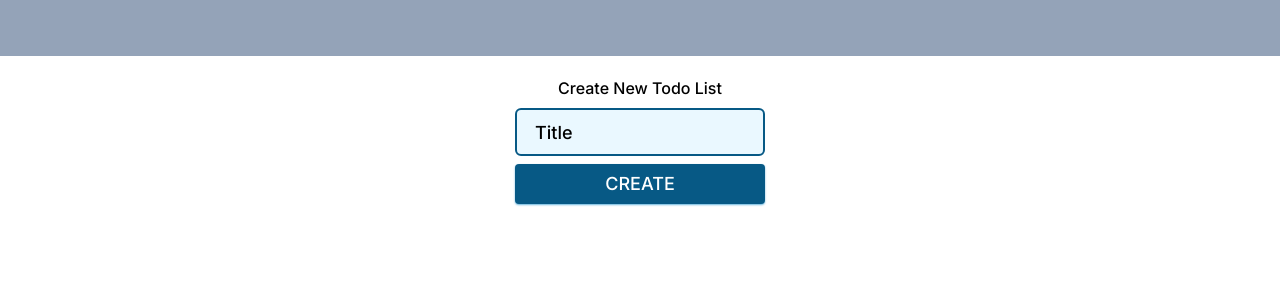
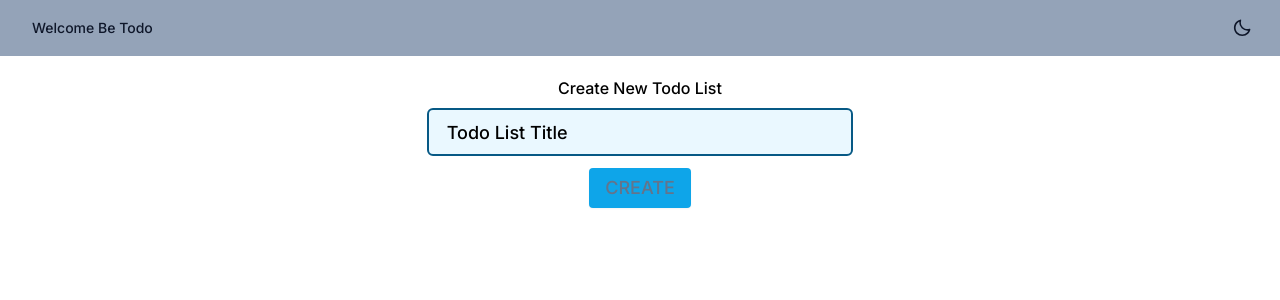
Before and after one commit to bunyaminerdal/berdal-todo-app, a Next.js app: page / in a window 1280 px wide. Shown: the top 300 px of the page. Built offline with nearby package versions, Linux system fonts and the light colour scheme.

Commit message:
:sparkles: home page

```diff
--- a/src/components/styled/navbar/index.tsx
+++ b/src/components/styled/navbar/index.tsx
@@ -7,9 +7,10 @@ import { useChangeTheme } from "@/hooks/useChangeTheme";
 const StyledNavbar = () => {
   const {
     query: { todoListId },
+    pathname,
   } = useRouter();
   const { theme, changeTheme } = useChangeTheme();
-  if (!todoListId)
+  if (pathname !== "/" && !todoListId)
     return (
       <nav className="z-50 flex h-14 w-full min-w-max items-center justify-center gap-5 bg-slate-400 px-5 dark:bg-slate-800"></nav>
     );
--- a/src/pages/[todoListId].tsx
+++ b/src/pages/[todoListId].tsx
@@ -5,7 +5,7 @@ import StyledLabel from "@/components/styled/label";
 import useTodoListById from "@/hooks/useTodoListById";
 import { createTodo, deleteTodo, updateTodo } from "@/services/todo";
 import { useRouter } from "next/router";
-import React, { RefObject, useRef, useState } from "react";
+import React, { useState } from "react";
 import { useForm, SubmitHandler, Controller } from "react-hook-form";
 import { yupResolver } from "@hookform/resolvers/yup";
 import * as yup from "yup";
@@ -59,9 +59,6 @@ const TodoList = () => {
     await mutate();
     setLoadingTodo("");
   };
-  const handleReset = () => {
-    console.log("reset");
-  };
   if (error) {
     return (
       <div className="m-20 flex flex-col justify-center gap-5">
@@ -79,8 +76,8 @@ const TodoList = () => {
   }
 
   return (
-    <div className="flex min-w-[400px] justify-center">
-      <div className="m-10 flex w-full max-w-screen-lg flex-col justify-center gap-2 ">
+    <div className="flex  justify-center">
+      <div className="m-10 flex w-full  flex-col justify-center gap-2 ">
         <span className="flex justify-center gap-2">
           <label>Title: </label>
           <label>{data?.title}</label>
@@ -88,7 +85,6 @@ const TodoList = () => {
 
         <form
           onSubmit={handleSubmit(onSubmit)}
-          onReset={handleReset}
           className="flex flex-row items-center gap-2"
           onKeyDown={(e) => {
             if (e.code === "enter") handleSubmit;
--- a/src/pages/index.tsx
+++ b/src/pages/index.tsx
@@ -1,41 +1,85 @@
 import StyledButton from "@/components/styled/button";
 
-import useSWR from "swr";
-import { useChangeTheme } from "@/hooks/useChangeTheme";
 import StyledInput from "@/components/styled/input";
-import basicApi from '@/services/basicApi';
-import Link from 'next/link';
-import { ChangeEvent, useState } from 'react';
-import { createTodoList } from '@/services/todoList';
-import { useRouter } from 'next/router';
-import { BasicFetcher } from '@/utils/fetcher';
-
+import { createTodoList } from "@/services/todoList";
+import { useRouter } from "next/router";
+import { yupResolver } from "@hookform/resolvers/yup";
+import * as yup from "yup";
+import { SubmitHandler, useForm, Controller } from "react-hook-form";
+import StyledLabel from "@/components/styled/label";
 export default function Home() {
   const { push } = useRouter();
-// const { changeTheme } = useChangeTheme();
-  const [title, setTitle] = useState('');
-  const handleChange = (e: ChangeEvent<HTMLInputElement>) => {
-    setTitle(e.target.value);
+  const schema = yup
+    .object({
+      title: yup
+        .string()
+        .required("Todo List title is required!")
+        .min(3, "Todo List title must be at least 3 chars!")
+        .max(100, "Todo List title can't be more than 100 chars"),
+    })
+    .required();
+  const {
+    control,
+    handleSubmit,
+    resetField,
+    formState: { isSubmitting, isValid },
+  } = useForm({
+    defaultValues: {
+      title: "",
+    },
+    mode: "onChange",
+    resolver: yupResolver(schema),
+  });
+
+  const onSubmit: SubmitHandler<TodoListInput> = async (data) => {
+    if (!data.title) return;
+    const todoList = await createTodoList(data.title);
+    if (todoList?.id) push(`/${todoList.id}`);
+    resetField("title");
   };
-  const handleCreate = async () => {
-    const todoList = await createTodoList(title);
-    if(todoList?.id) push(`/${todoList.id}`)
-
-}
   return (
     <div className="flex w-full justify-center">
-      <div className="m-5 flex  max-w-md flex-col justify-center gap-2">
-        <span className='flex justify-center'>Create New Todo List</span>
-        <StyledInput
-          value={title}
-          onChange={handleChange}
-          label="Title"
-          variant="outlined"
-          className="w-full"
-        />
-        <StyledButton className="uppercase" onClick={handleCreate}>
-          Create
-        </StyledButton>
+      <div className="m-5 flex w-full flex-col justify-center gap-2 sm:w-1/2 lg:w-1/3">
+        <span className="flex justify-center">Create New Todo List</span>
+        <form
+          onSubmit={handleSubmit(onSubmit)}
+          className="flex flex-col items-center gap-2"
+          onKeyDown={(e) => {
+            if (e.code === "enter") handleSubmit;
+          }}
+        >
+          <Controller
+            name="title"
+            control={control}
+            render={({ field: { value, onChange }, fieldState: { error } }) => (
+              <div className="flex w-full flex-col">
+                <StyledInput
+                  error={!!error}
+                  label="Todo List Title"
+                  value={value}
+                  onChange={onChange}
+                  className="w-full"
+                  disabled={isSubmitting}
+                />
+                {error && (
+                  <StyledLabel className="text-rose-950">
+                    {error?.message}
+                  </StyledLabel>
+                )}
+              </div>
+            )}
+          />
+          <div className="flex h-full flex-col pt-1">
+            <StyledButton
+              disabled={!isValid}
+              loading={isSubmitting}
+              className="uppercase"
+              type="submit"
+            >
+              Create
+            </StyledButton>
+          </div>
+        </form>
       </div>
     </div>
   );
```
Also changed, not shown: src/types/index.ts (+5 -2 lines).
